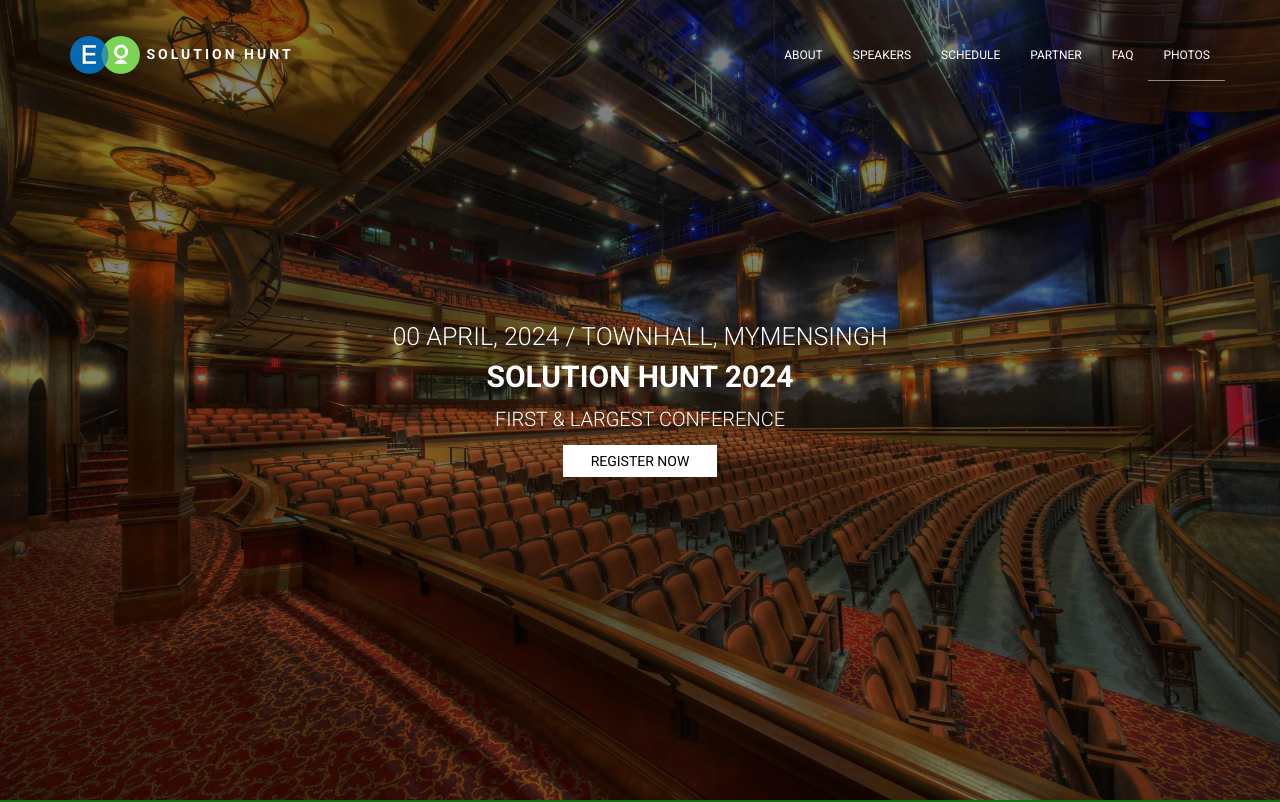
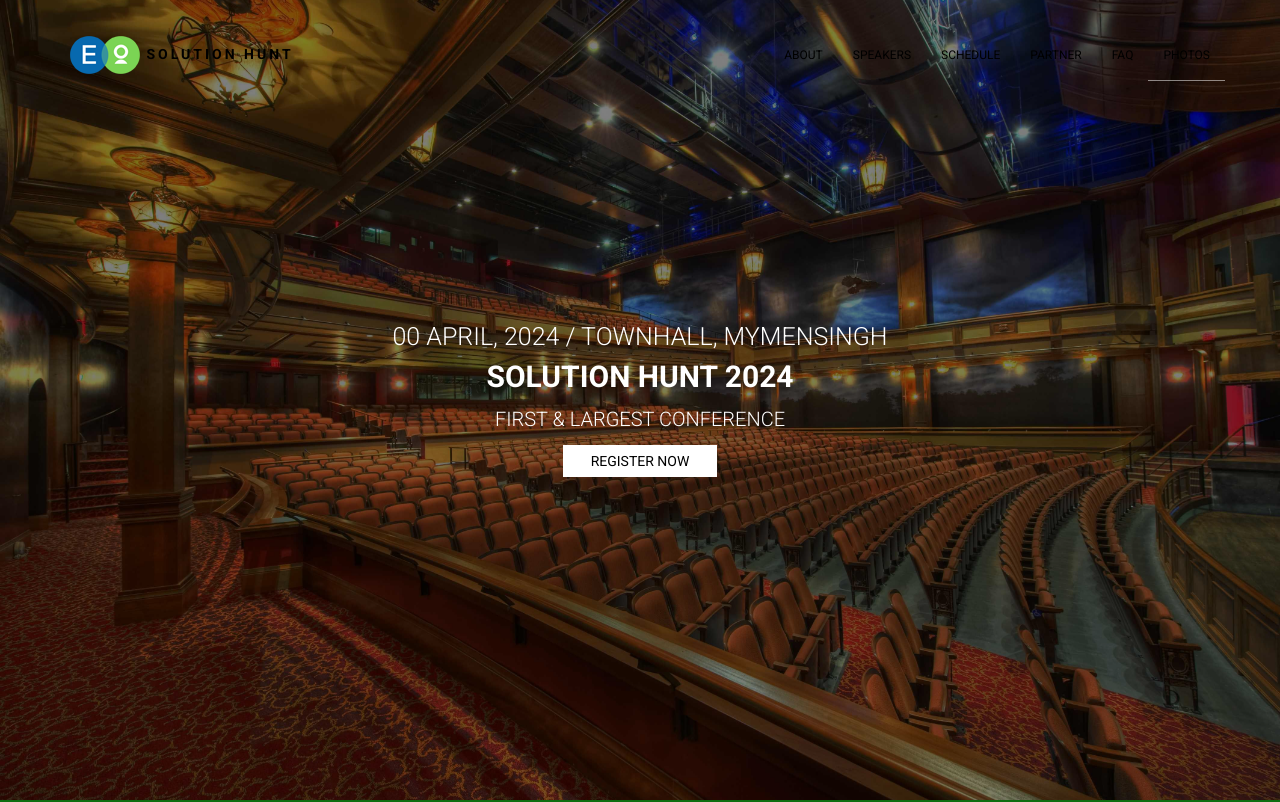
Before and after one commit to Foyezrabbi/vbd, a website: page index.html in a window 1280 px wide. Shown: the top 802 px of the page. Drawn offline with Linux system fonts and the light colour scheme; files whose address does not match are found by name.

Commit message:
Update main.css
shit

```diff
--- a/assets/css/main.css
+++ b/assets/css/main.css
@@ -12,7 +12,7 @@ html {
 
 body {
   background-color: #0e6e10;
-  color: #4e4e4e;
+  color: #000;
   font-family: 'Roboto', sans-serif;
   font-size: 16px;
   font-weight: 300;
@@ -259,7 +259,7 @@ ul li {
   margin: 0;
   padding-top: 10px;
   padding-bottom: 10px;
-  background-color: #000;
+  background-color: #ffff00;
   -webkit-transition: all 0.2s linear 0s;
           transition: all 0.2s linear 0s;
 }
@@ -267,7 +267,7 @@ ul li {
   margin: 0;
 }
 .navbar-custom .navbar-nav > li > a {
-  color: #fff;
+  color: #000;
   text-transform: uppercase;
   font-size: 12px;
   font-weight: 400;
@@ -303,7 +303,7 @@ ul li {
   margin-left: 10px;
 }
 .site-branding .logo {
-  color: #fff;
+  color: #000;
   font-size: 14px;
   font-weight: 700;
   margin-right: 5px;
```
